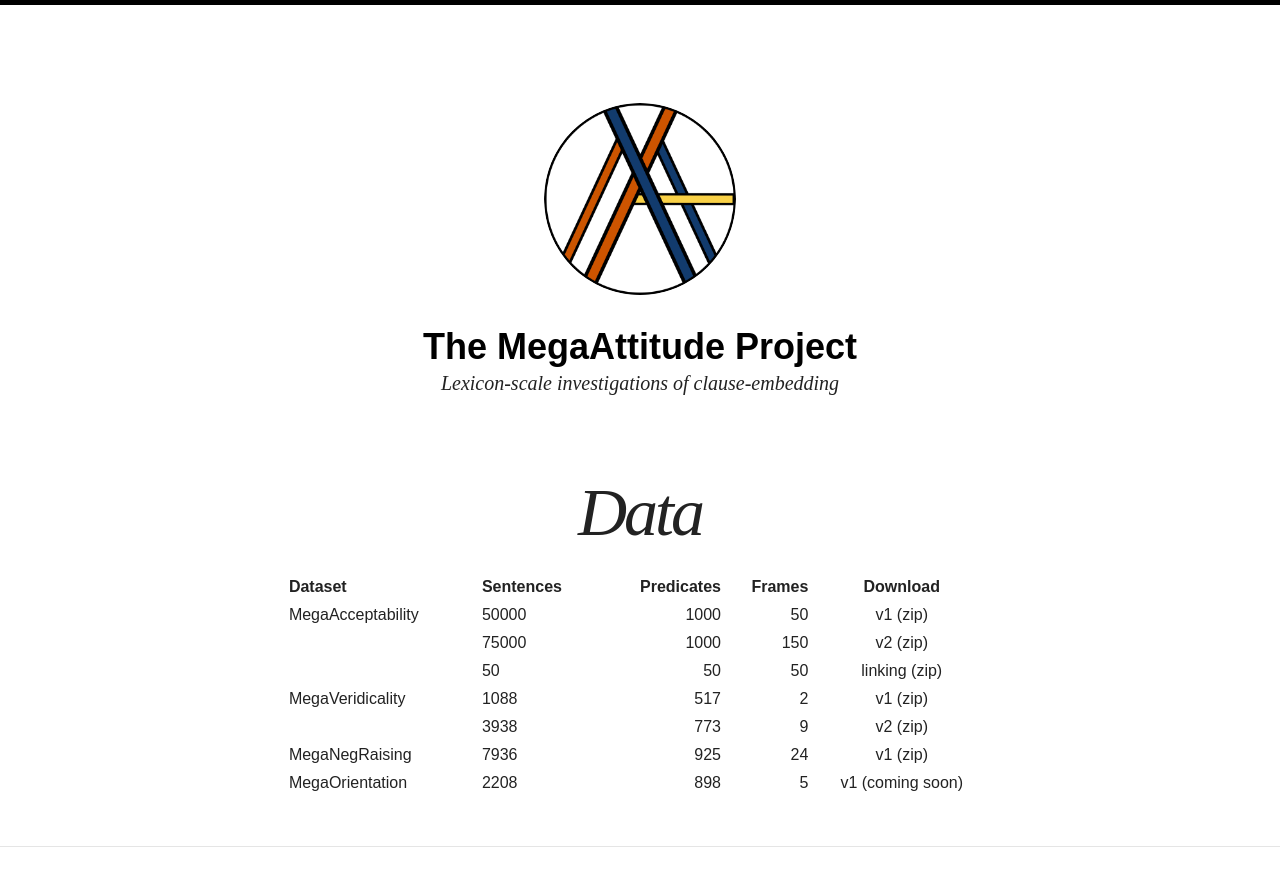
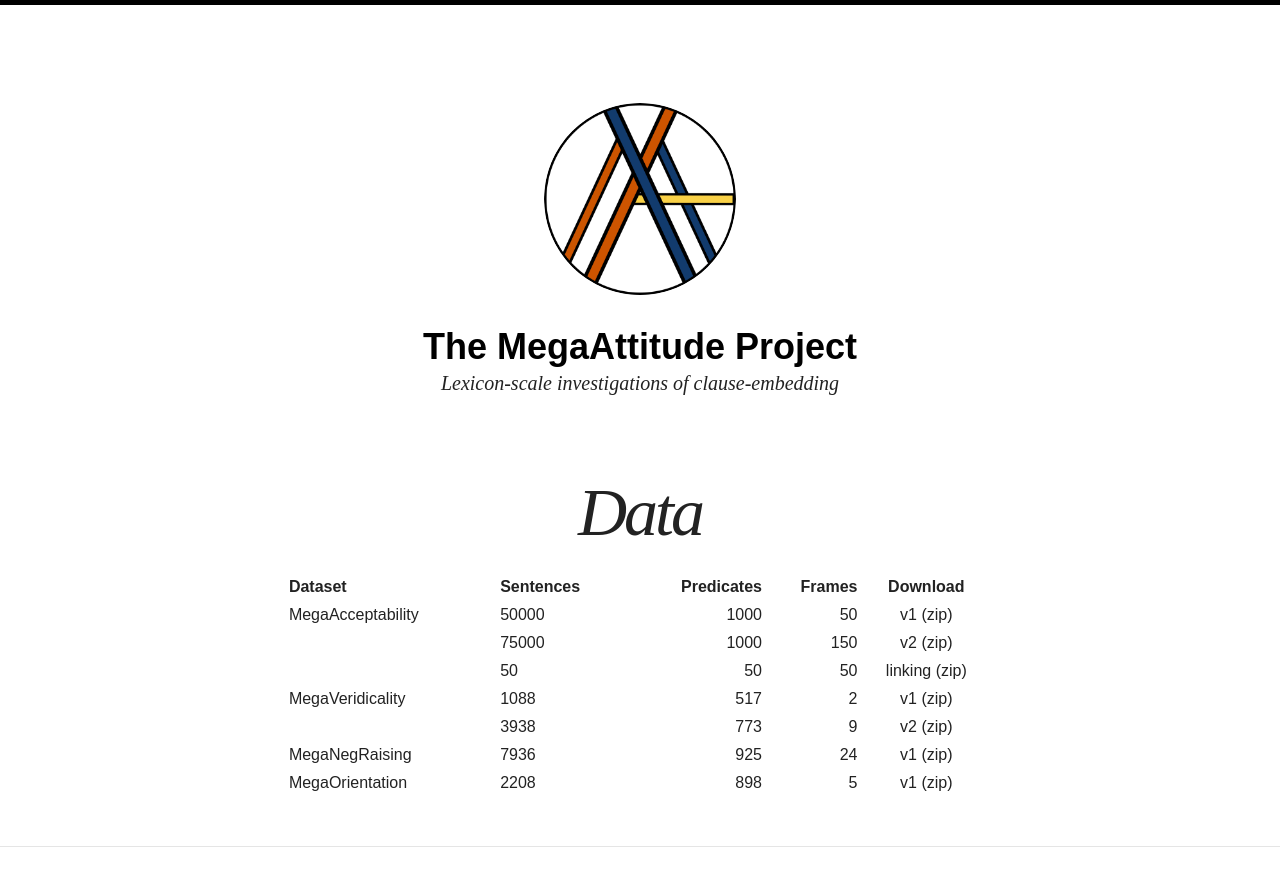
Before and after one commit to MegaAttitude/megaattitude.github.io, a Jekyll site: the page built from data/index.md, in a window 1280 px wide, cut to the strip 0-871 px from the top of the page. Built offline with Jekyll 4.4.1, drawn with Linux system fonts in a browser that asks for light colours; nearby versions of some CDN libraries.

Commit message:
Fixes filetype mismatch

```diff
--- a/_data/projects.yml
+++ b/_data/projects.yml
@@ -56,7 +56,7 @@ megaorientation:
   url: mega-orientation/
   datasets:
     - name: v1
-      filetype: coming soon
+      filetype: zip
       url: mega-orientation-v1.zip
       sentences: 2,208
       predicates: 898
```
